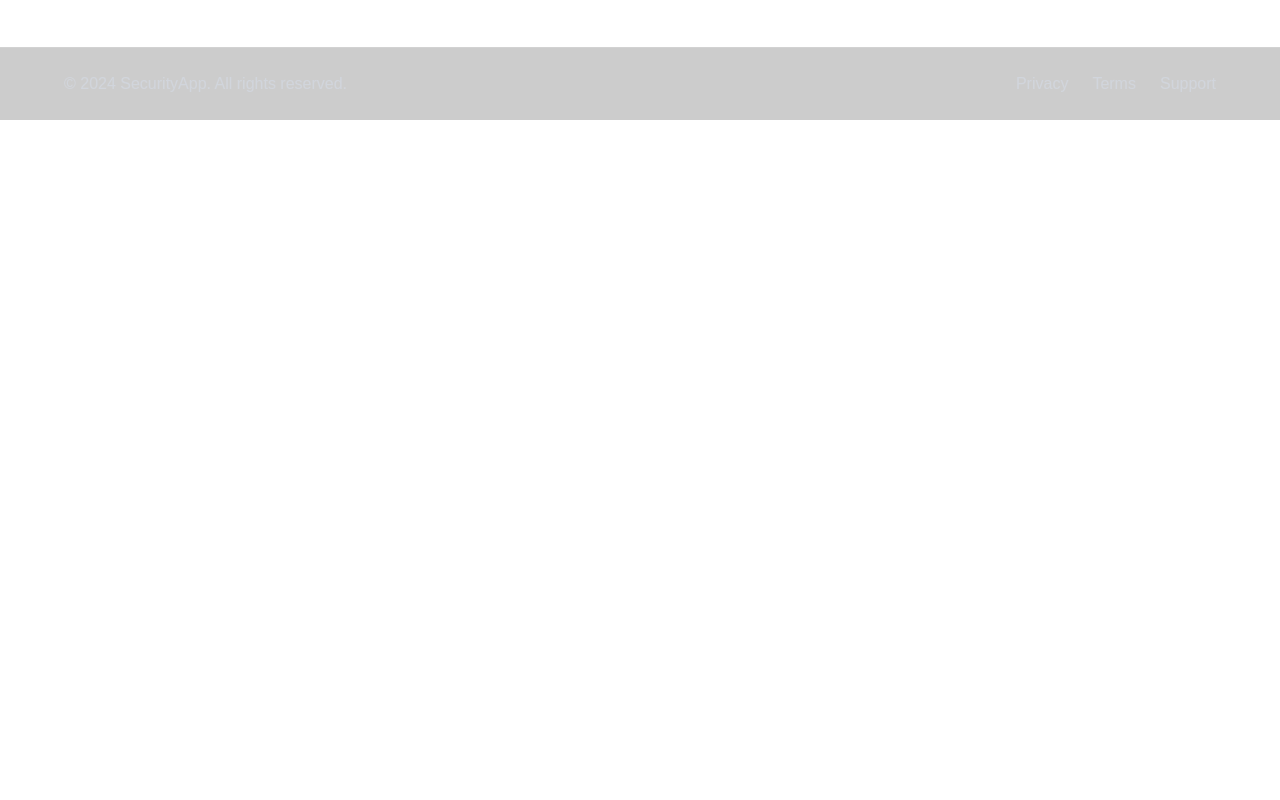
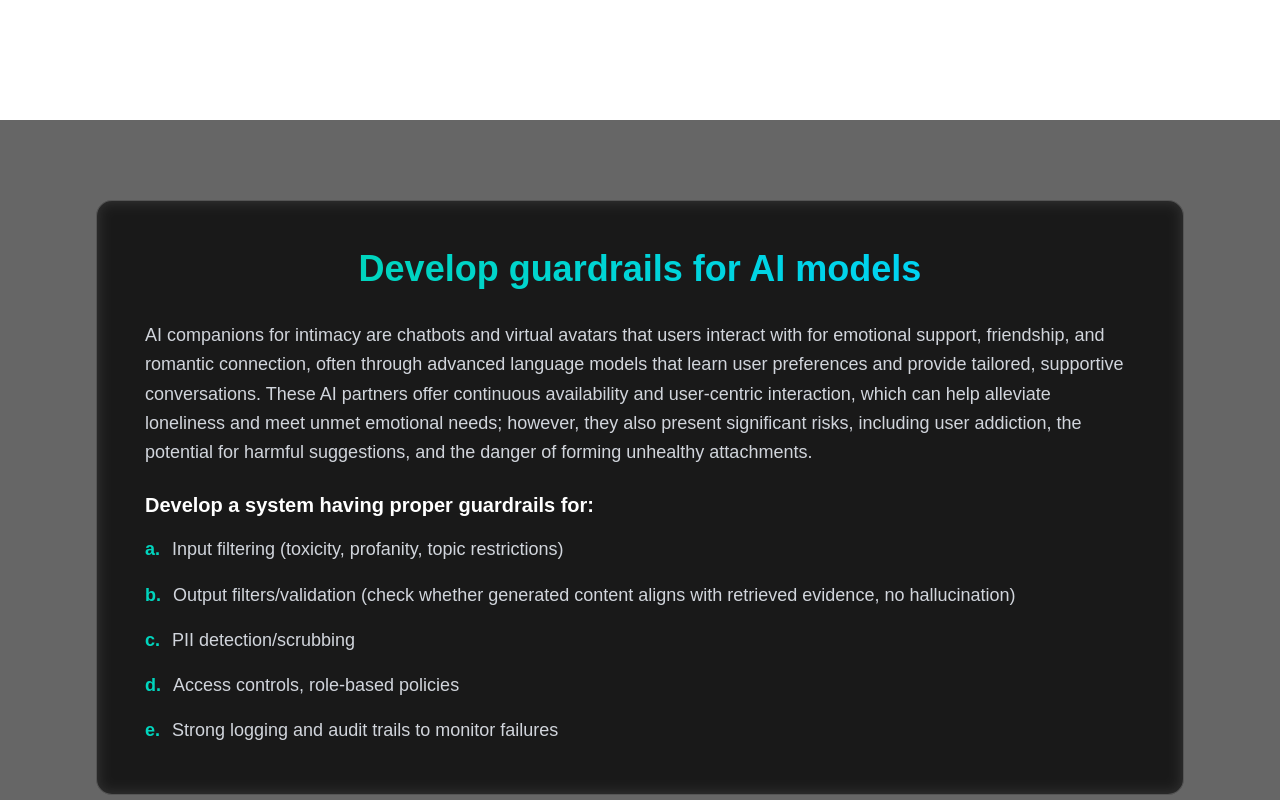
Before and after one commit to nitin14gupta/security_15_CodeBlooded, a Next.js app in the folder client/: page / in a window 1280 px wide. Shown: the part 680-1480 px from the top of the page. Before the commit the page ends 800 px from the top, so only its background shows below. Built offline with nearby package versions, Linux system fonts and the light colour scheme.

Commit message:
Update page.tsx

```diff
--- a/client/src/app/page.tsx
+++ b/client/src/app/page.tsx
@@ -34,7 +34,7 @@ export default function Home() {
   if (!mounted) return null;
 
   return (
-    <div className="w-full h-screen relative overflow-hidden">
+    <div className="w-full min-h-screen relative">
       {/* Spline 3D Scene - Full Screen Background */}
       <div
         className="spline-container fixed inset-0 w-screen h-screen"
@@ -88,8 +88,82 @@ export default function Home() {
 
       {/* Main Content */}
 
+      {/* Landing Section */}
+      <div className="relative z-30 h-screen flex items-end justify-center pb-20">
+        {/* Spline 3D Scene in Landing */}
+        <div className="absolute inset-0 w-full h-full">
+          <Spline
+            scene="https://prod.spline.design/R60TBNU4E4B9D-ND/scene.splinecode"
+            style={{
+              width: '100%',
+              height: '100%',
+              position: 'absolute',
+              top: 0,
+              left: 0,
+              objectFit: 'cover'
+            }}
+          />
+        </div>
+      </div>
+
+      {/* AI Guardrails Section - Scrollable */}
+      <div className="relative z-30 min-h-screen bg-black/60 backdrop-blur-sm">
+        <div className="max-w-6xl mx-auto px-8 py-20">
+          <div className="bg-black/40 backdrop-blur-sm rounded-2xl p-12 border border-white/20">
+            <h2 className="text-4xl font-bold text-white mb-8 text-center">
+              <span className="bg-gradient-to-r from-teal-400 to-cyan-400 bg-clip-text text-transparent">
+                Develop guardrails for AI models
+              </span>
+            </h2>
+
+            <div className="text-gray-300 text-lg leading-relaxed space-y-6">
+              <p>
+                AI companions for intimacy are chatbots and virtual avatars that users interact with
+                for emotional support, friendship, and romantic connection, often through advanced
+                language models that learn user preferences and provide tailored, supportive
+                conversations. These AI partners offer continuous availability and user-centric interaction,
+                which can help alleviate loneliness and meet unmet emotional needs; however, they also
+                present significant risks, including user addiction, the potential for harmful suggestions, and
+                the danger of forming unhealthy attachments.
+              </p>
+
+              <p className="text-xl font-semibold text-white mb-4">
+                Develop a system having proper guardrails for:
+              </p>
+
+              <div className="space-y-4">
+                <div className="flex items-start space-x-3">
+                  <span className="text-teal-400 font-bold text-lg">a.</span>
+                  <span className="text-gray-300">Input filtering (toxicity, profanity, topic restrictions)</span>
+                </div>
+
+                <div className="flex items-start space-x-3">
+                  <span className="text-teal-400 font-bold text-lg">b.</span>
+                  <span className="text-gray-300">Output filters/validation (check whether generated content aligns with retrieved evidence, no hallucination)</span>
+                </div>
+
+                <div className="flex items-start space-x-3">
+                  <span className="text-teal-400 font-bold text-lg">c.</span>
+                  <span className="text-gray-300">PII detection/scrubbing</span>
+                </div>
+
+                <div className="flex items-start space-x-3">
+                  <span className="text-teal-400 font-bold text-lg">d.</span>
+                  <span className="text-gray-300">Access controls, role-based policies</span>
+                </div>
+
+                <div className="flex items-start space-x-3">
+                  <span className="text-teal-400 font-bold text-lg">e.</span>
+                  <span className="text-gray-300">Strong logging and audit trails to monitor failures</span>
+                </div>
+              </div>
+            </div>
+          </div>
+        </div>
+      </div>
+
       {/* Footer */}
-      <footer className="absolute bottom-0 left-0 right-0 z-20 p-6 bg-black/20 backdrop-blur-sm border-t border-white/10">
+      <footer className="relative z-30 p-6 bg-black/20 backdrop-blur-sm border-t border-white/10">
         <div className="max-w-6xl mx-auto">
           <div className="flex flex-col md:flex-row justify-between items-center">
             <div className="text-gray-300 mb-4 md:mb-0">
```
